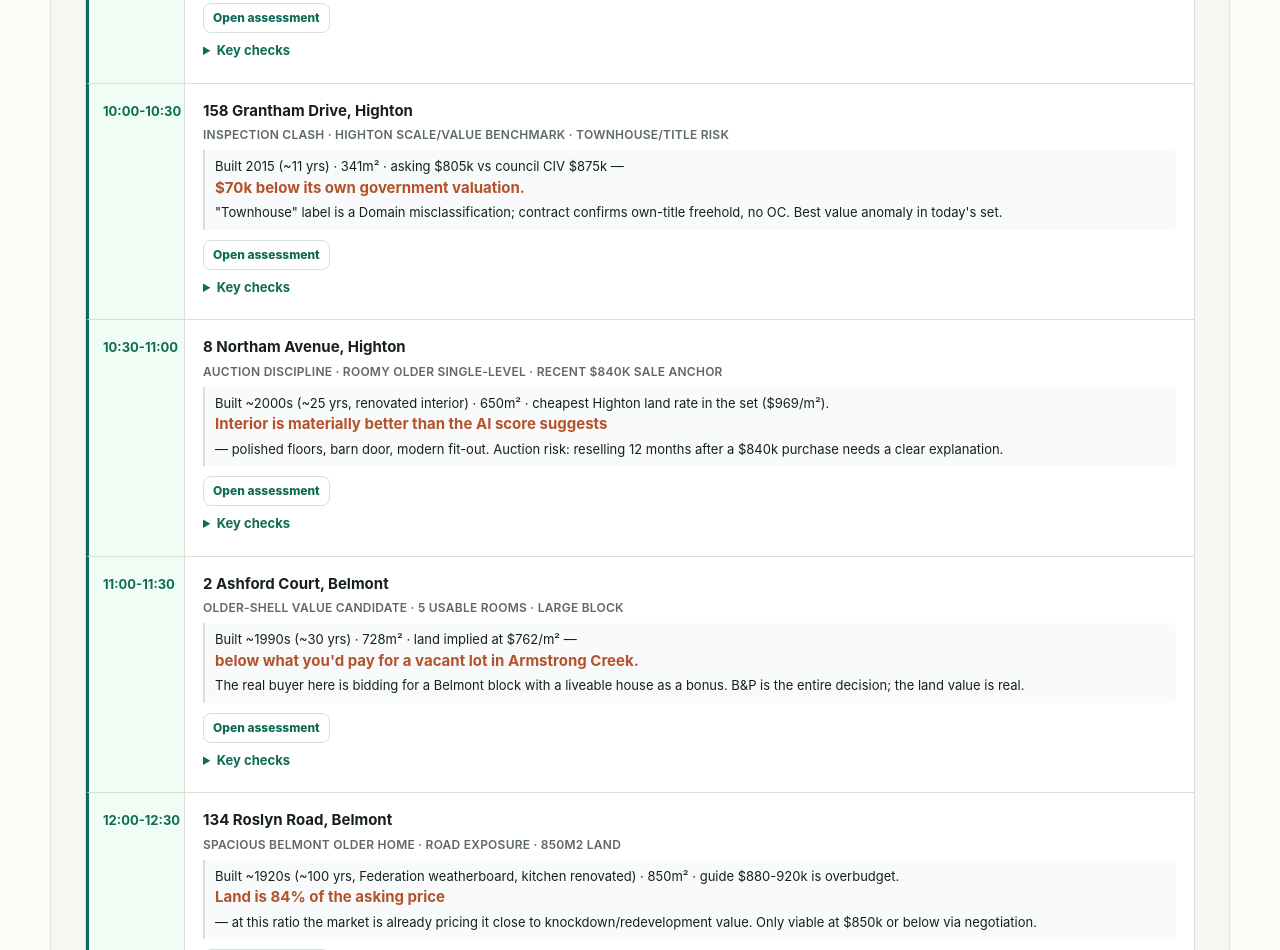
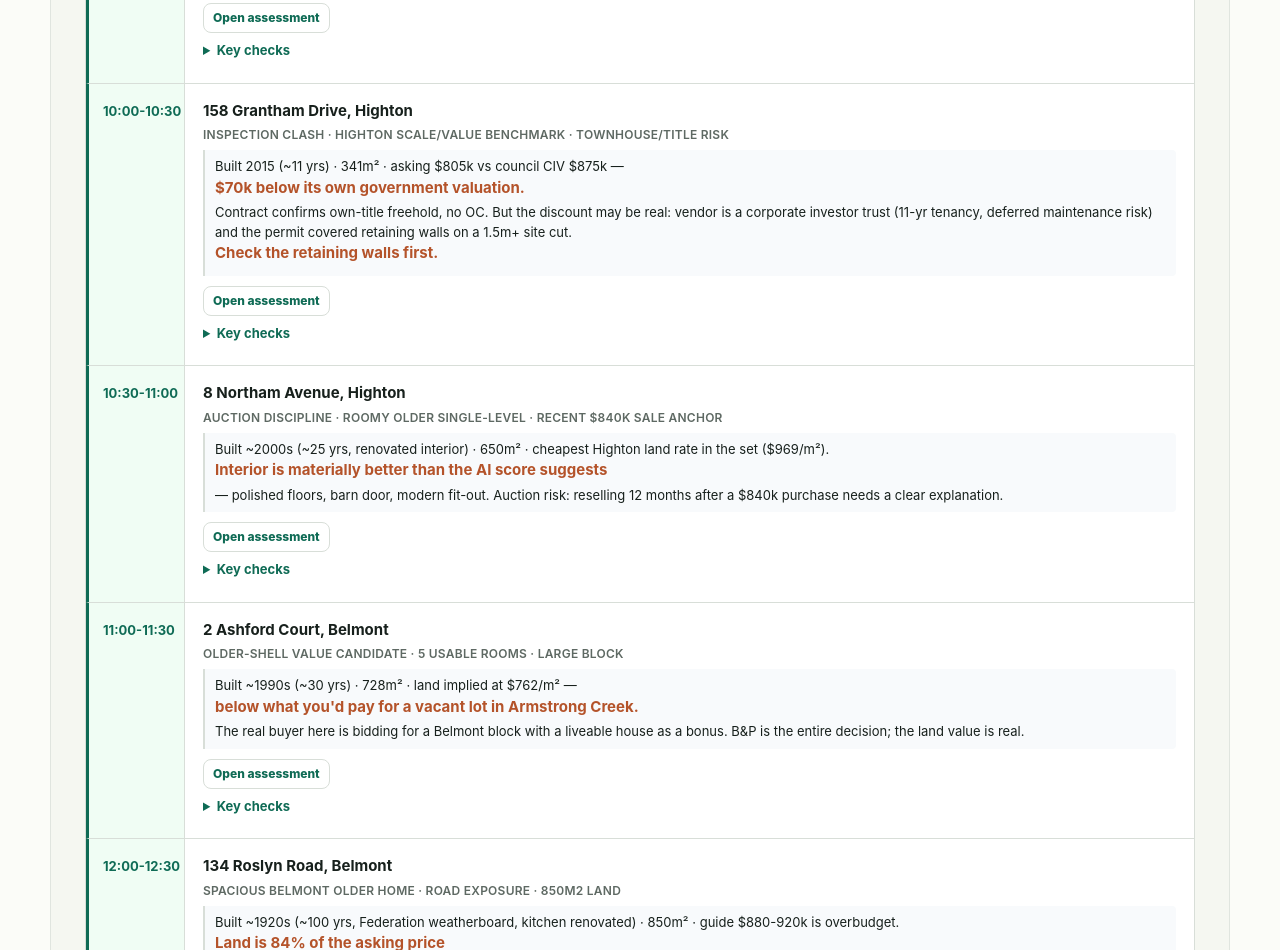
Before and after one commit to prkhr-singh/fieldnotes-7x9q2, a plain HTML site: page web/index.html in a window 1280 px wide. Shown: the part 1403-2353 px from the top of the page. Drawn offline with Linux system fonts and the light colour scheme.

Commit message:
Add Grantham deficiency hypothesis to report and agenda TL;DR
Retaining wall condition (permit covered 1.5m+ site cut) and 11-year
investor-trust hold (deferred maintenance) are the primary explanations
for the $70k below-CIV pricing — not just the Domain label error.

Co-Authored-By: Claude Sonnet 4.6 (1M context) <noreply@anthropic.com>

```diff
--- a/web/index.html
+++ b/web/index.html
@@ -140,7 +140,7 @@
             <div class="agenda-body">
               <strong>158 Grantham Drive, Highton</strong>
               <p class="agenda-tag">Inspection clash · Highton scale/value benchmark · townhouse/title risk</p>
-              <p class="agenda-tldr">Built 2015 (~11 yrs) · 341m² · asking $805k vs council CIV $875k — <strong>$70k below its own government valuation.</strong> "Townhouse" label is a Domain misclassification; contract confirms own-title freehold, no OC. Best value anomaly in today's set.</p>
+              <p class="agenda-tldr">Built 2015 (~11 yrs) · 341m² · asking $805k vs council CIV $875k — <strong>$70k below its own government valuation.</strong> Contract confirms own-title freehold, no OC. But the discount may be real: vendor is a corporate investor trust (11-yr tenancy, deferred maintenance risk) and the permit covered retaining walls on a 1.5m+ site cut. <strong>Check the retaining walls first.</strong></p>
               <button class="reader-button small" type="button" data-doc="../property-comparisons/158-grantham-drive-highton/report.md" data-title="158 Grantham Drive Assessment">Open assessment</button>
               <details>
                 <summary>Key checks</summary>
```
